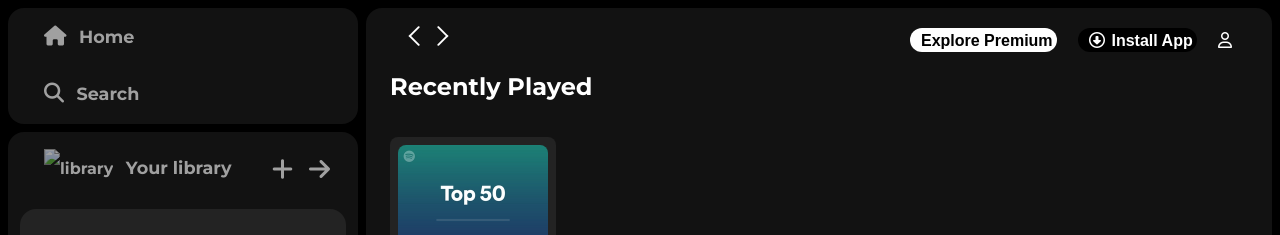
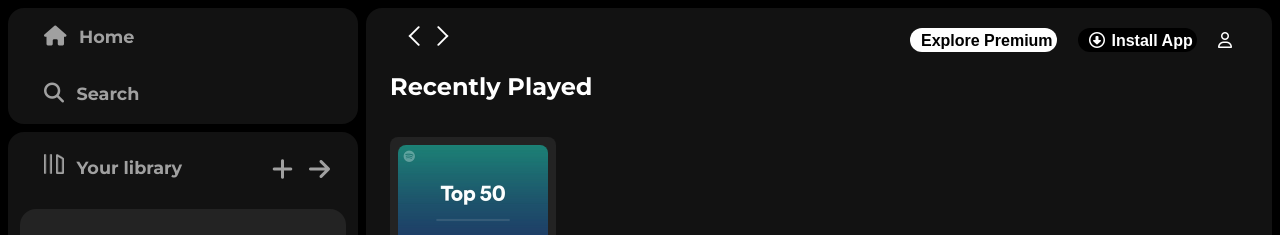
Before and after one commit to prajwalpise/Web-Dev-mini, a plain HTML site: page Project/index.html in a window 1280 px wide. Shown: the top 235 px of the page. Drawn offline with Linux system fonts and the light colour scheme; files whose address does not match are found by name.

Commit message:
Update index.html

```diff
--- a/Project/index.html
+++ b/Project/index.html
@@ -30,7 +30,7 @@
             <div class="options">
 
                 <div class="lib-option nav-option"><!--by adding above class properties are also transfered-->
-                    <img src="library_icon.png" alt="library">
+                    <img src="asset/library_icon.png" alt="library">
                     <a href="#">Your library</a>
                 </div>
 
```
